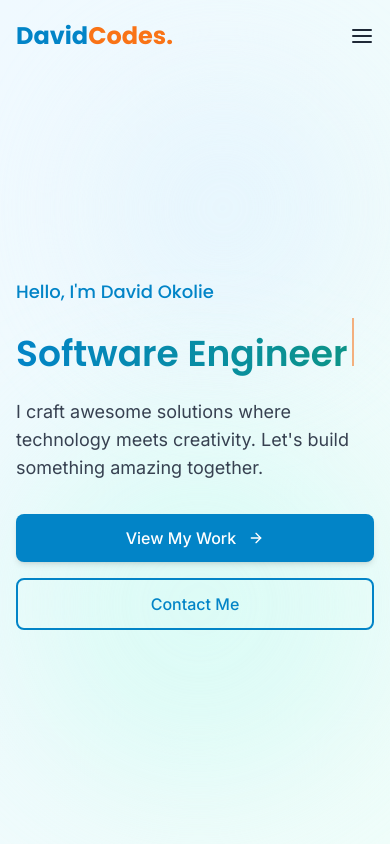
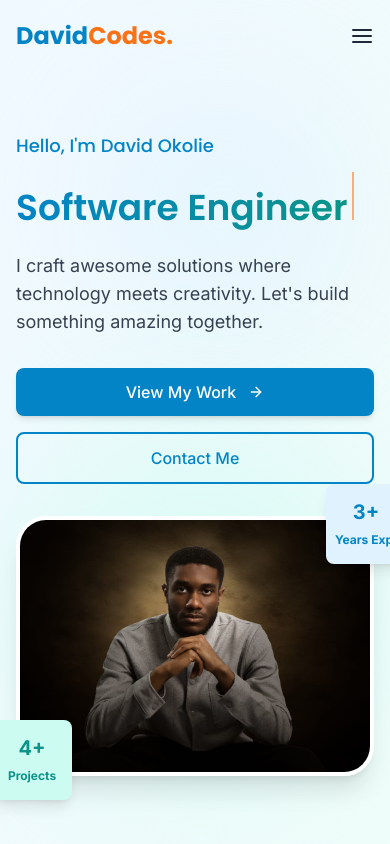
Before and after one commit to OkolieOKS234/Portfolio, a React (Vite) app: page / in a window 390 px wide. Shown: the top 844 px of the page. Built offline with nearby package versions, Linux system fonts and the light colour scheme.

Commit message:
solved issues

```diff
--- a/src/components/sections/Hero.jsx
+++ b/src/components/sections/Hero.jsx
@@ -148,18 +148,19 @@ const Hero = () => {
           </div>
 
           <motion.div
-            className="hidden md:flex justify-center items-center"
+            className="flex justify-center items-center"
             initial={{ opacity: 0, scale: 0.8 }}
             animate={{ opacity: 1, scale: 1 }}
             transition={{ duration: 0.8, delay: 0.5 }}
           >
             <div className="relative">
               {/* Profile image */}
-              <div className="w-[450px] h-[450px] rounded-[30px] overflow-hidden md:flex-wrap border-4 border-white shadow-xl transform hover:scale-[1.02] transition-transform duration-300">
+              <div className="w-full h-full md:w-[450px] md:h-[450px] rounded-[30px] overflow-hidden border-4 border-white shadow-xl transform hover:scale-[1.02] transition-transform duration-300">
                 <img
                   src={MyPic}
-                  alt="David, Frontend Developer"
-                  className="w-full h-full object-cover"
+                  alt="David, Software Engineer"
+                  className="w-full h-full object-cover object-center"
+                  loading="lazy"
                 />
               </div>
 
@@ -183,7 +184,7 @@ const Hero = () => {
                 transition={{ delay: 1.4 }}
               >
                 <div className="text-secondary-600 font-bold text-center">
-                  <span className="block text-xl">5+</span>
+                  <span className="block text-xl">4+</span>
                   <span className="text-xs">Projects</span>
                 </div>
               </motion.div>
--- a/src/components/ui/ProjectCard.jsx
+++ b/src/components/ui/ProjectCard.jsx
@@ -49,7 +49,7 @@ const ProjectCard = ({ project, index, inView }) => {
             </span>
           ))}
         </div>
-        <p className="text-gray-600 line-clamp-2">{description}</p>
+        <p className="text-gray-600">{description}</p>
       </div>
     </motion.div>
   )
```
